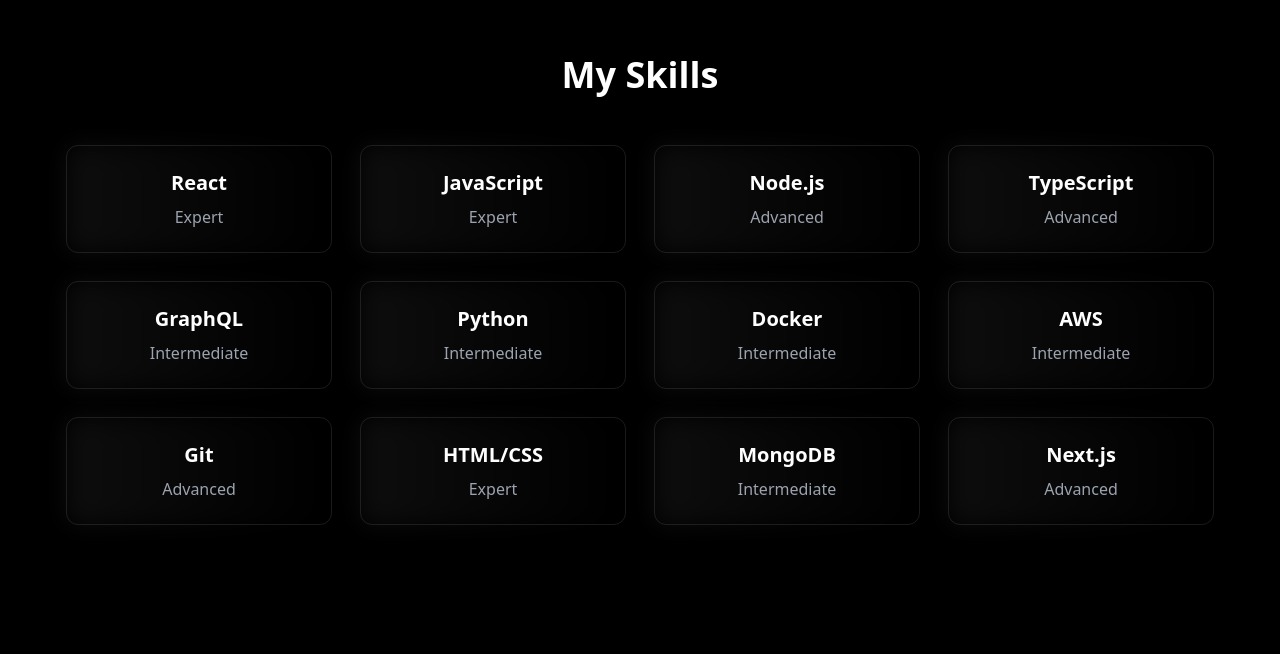
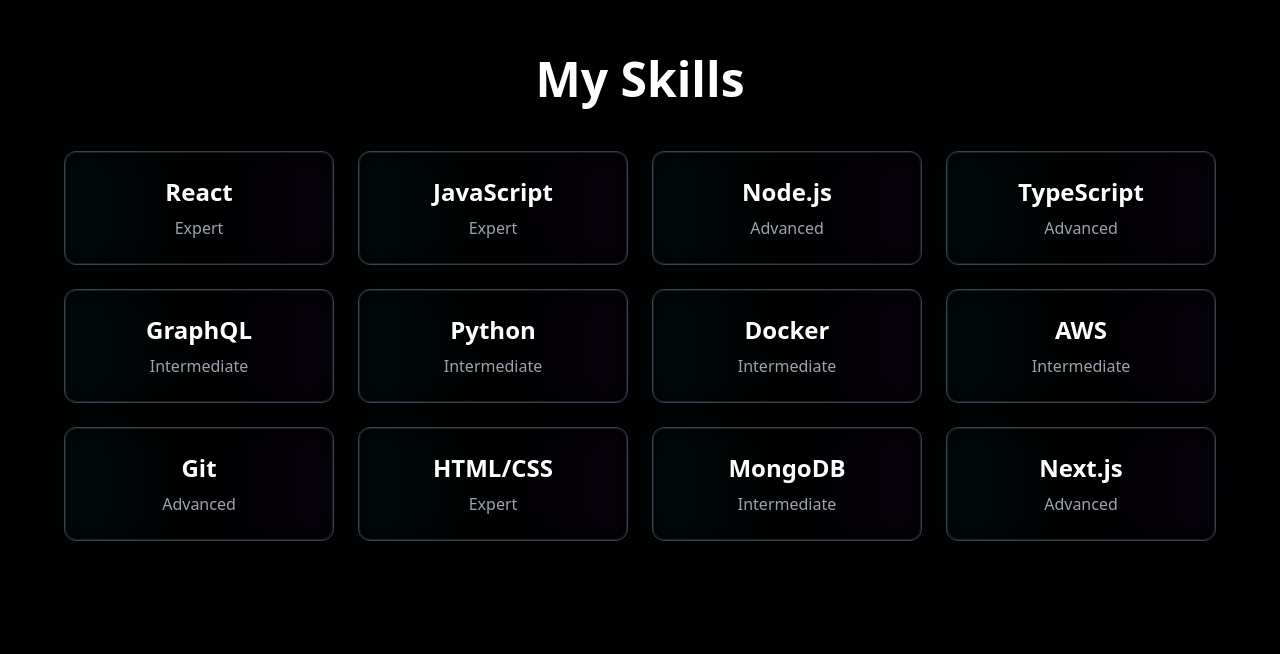
Before and after one commit to Muhammadd-01/Affan-s-Portfolio-Final-, a React (Vite) app: page / in a window 1280 px wide. Shown: the part 1486-2140 px from the top of the page. Built offline with nearby package versions, Linux system fonts and the light colour scheme; the HTML template or start-up script is replaced by a standard one.

Commit message:
Portfolio

```diff
--- a/src/components/Skills.jsx
+++ b/src/components/Skills.jsx
@@ -1,4 +1,4 @@
-import { motion } from "framer-motion"
+import { motion } from "framer-motion";
 
 const skillsData = [
   { name: "React", level: "Expert" },
@@ -13,16 +13,17 @@
   { name: "HTML/CSS", level: "Expert" },
   { name: "MongoDB", level: "Intermediate" },
   { name: "Next.js", level: "Advanced" },
-]
+];
 
 const Skills = () => {
   return (
-    <section id="skills" className="py-20 text-white">
+    <section id="skills" className="py-20 text-white relative overflow-hidden">
       <motion.h2
-        className="text-4xl font-bold mb-12 text-center"
+        className="text-5xl font-extrabold mb-12 text-center relative z-10"
         initial={{ opacity: 0, y: -50 }}
         animate={{ opacity: 1, y: 0 }}
-        transition={{ duration: 0.5, ease: "easeOut" }}
+        transition={{ duration: 0.8, ease: "easeOut" }}
+        whileHover={{ scale: 1.1 }}
       >
         My Skills
       </motion.h2>
@@ -30,16 +31,16 @@
         {skillsData.map((skill, index) => (
           <motion.div
             key={skill.name}
-            className="relative rounded-xl p-6 shadow-md transition-transform transform hover:scale-105 hover:rotate-1 hover:shadow-2xl group border-2 border-transparent hover:border-white hover:border-opacity-30"
+            className="relative rounded-xl p-6 shadow-md bg-opacity-10 backdrop-blur-lg transition-transform transform hover:scale-110 hover:shadow-2xl group border border-gray-700 hover:border-white hover:border-opacity-50"
             initial={{ opacity: 0, y: 50, scale: 0.8 }}
             animate={{ opacity: 1, y: 0, scale: 1 }}
             transition={{ duration: 0.6, delay: index * 0.1, ease: "easeOut" }}
-            whileHover={{ scale: 1.08, rotate: 2 }}
+            whileHover={{ rotate: 3 }}
           >
-            <div className="absolute inset-0 rounded-xl bg-gradient-to-r from-white to-transparent opacity-5 blur-md transition-all duration-700 group-hover:opacity-20 group-hover:blur-lg"></div>
-            <div className="relative">
+            <div className="absolute inset-0 rounded-xl bg-gradient-to-r from-cyan-400 via-transparent to-purple-600 opacity-5 blur-md transition-all duration-700 group-hover:opacity-20 group-hover:blur-lg"></div>
+            <div className="relative text-center">
               <motion.h3
-                className="text-xl font-semibold mb-2 text-center text-white group-hover:text-white transition-colors duration-300"
+                className="text-2xl font-semibold mb-2 text-white group-hover:text-cyan-400 transition-colors duration-300"
                 initial={{ x: -50, opacity: 0 }}
                 animate={{ x: 0, opacity: 1 }}
                 transition={{ duration: 0.5, delay: index * 0.1 }}
@@ -47,7 +48,7 @@
                 {skill.name}
               </motion.h3>
               <motion.p
-                className="text-gray-400 text-center group-hover:text-gray-200 transition-colors duration-300"
+                className="text-gray-400 group-hover:text-purple-300 transition-colors duration-300"
                 initial={{ x: 50, opacity: 0 }}
                 animate={{ x: 0, opacity: 1 }}
                 transition={{ duration: 0.5, delay: index * 0.2 }}
@@ -60,7 +61,7 @@
         ))}
       </div>
     </section>
-  )
-}
+  );
+};
 
-export default Skills
+export default Skills;
```
